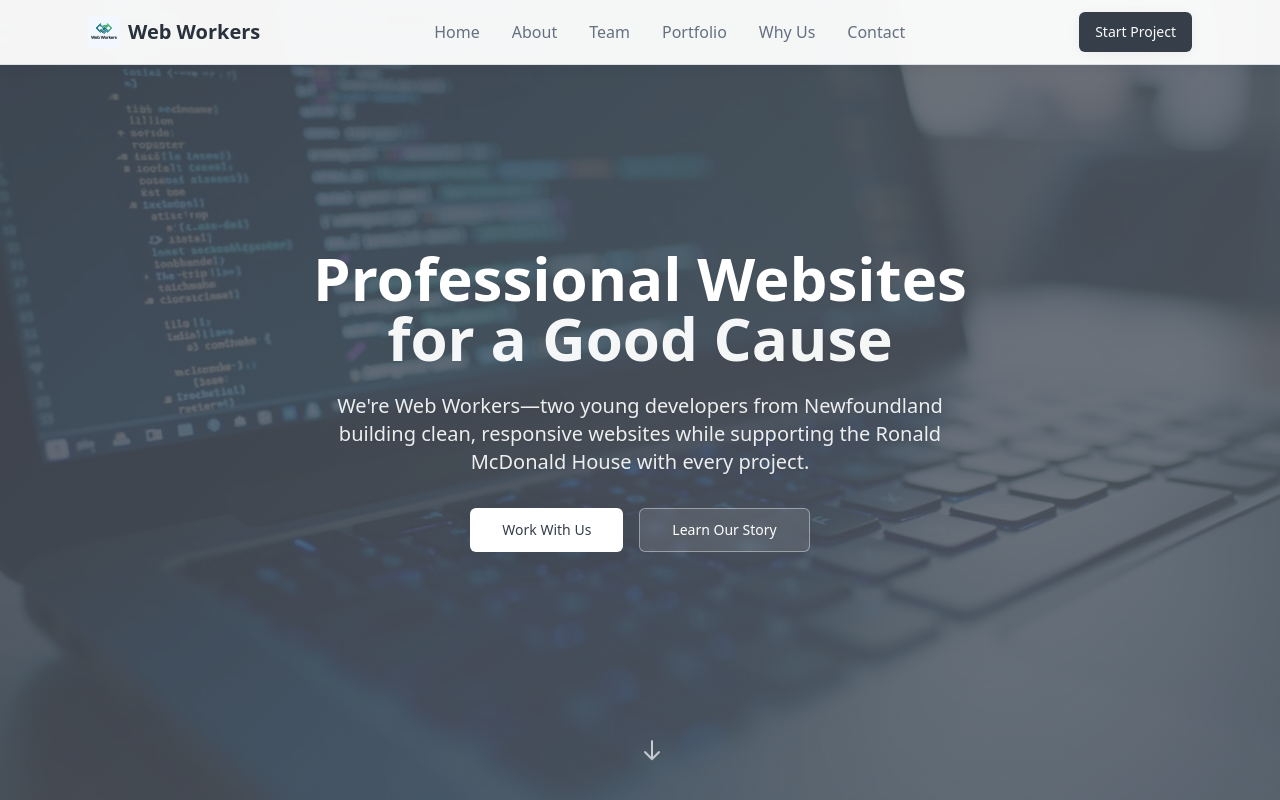
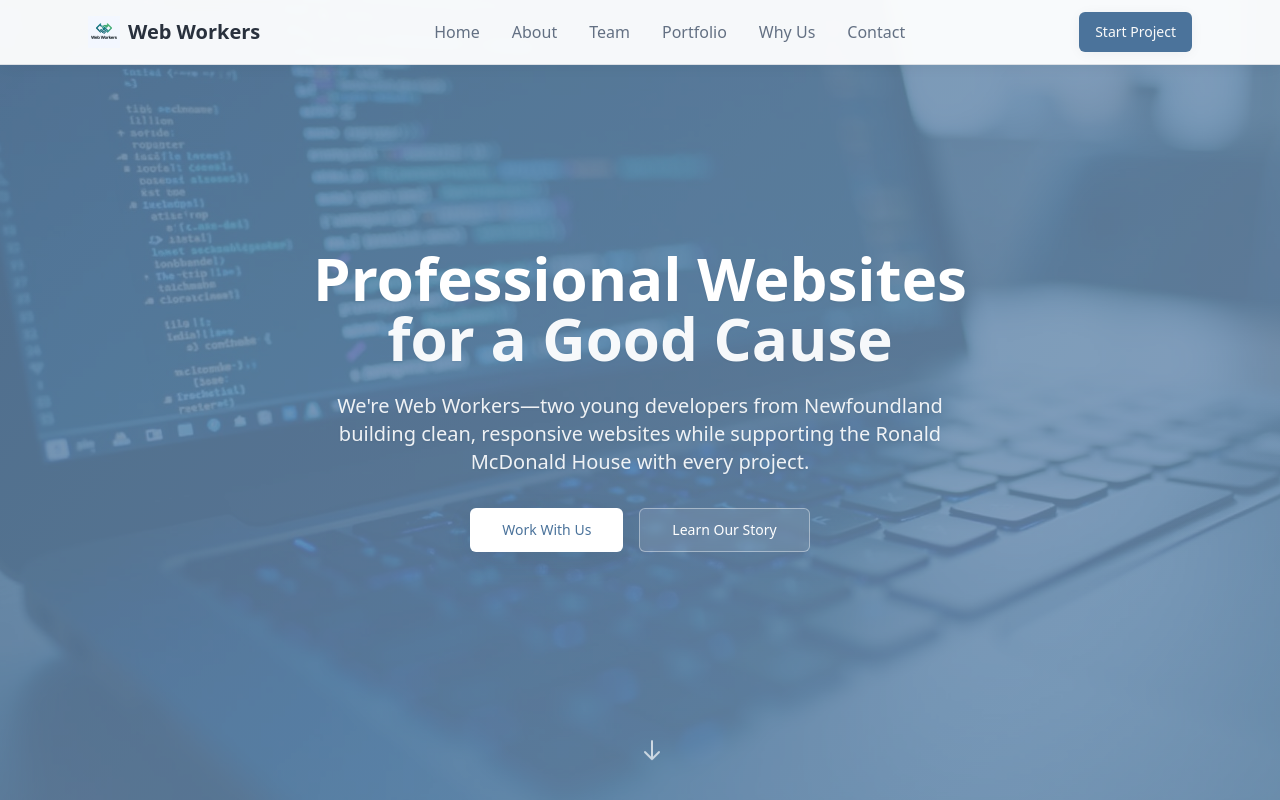
Before and after one commit to papiSKUNK/webworkers, a React (Vite) app: page / in a window 1280 px wide. Shown: the top 800 px of the page. Built offline with nearby package versions, Linux system fonts and the light colour scheme; the HTML template or start-up script is replaced by a standard one.

Commit message:
Revert hero background color

```diff
--- a/src/index.css
+++ b/src/index.css
@@ -10,23 +10,23 @@
     --background: 0 0% 100%;
     --foreground: 215 20% 20%;
 
-    /* Professional Primary - Neutral Slate */
-    --primary: 215 16% 25%;
+    /* Professional Primary - Calm Blue */
+    --primary: 210 35% 45%;
     --primary-foreground: 0 0% 98%;
-    --primary-glow: 215 18% 35%;
+    --primary-glow: 210 38% 52%;
 
-    /* Clean Secondary - Soft Gray */
-    --secondary: 210 12% 30%;
+    /* Clean Secondary - Professional Gray */
+    --secondary: 210 14% 30%;
     --secondary-foreground: 0 0% 98%;
-    --secondary-glow: 210 15% 40%;
+    --secondary-glow: 210 16% 38%;
 
-    /* Clear Accent - Subtle Charcoal */
-    --accent: 210 10% 45%;
+    /* Clear Accent - Soft Blue */
+    --accent: 210 30% 50%;
     --accent-foreground: 0 0% 98%;
 
     /* Neutral Palette */
-    --muted: 210 15% 96%;
-    --muted-foreground: 215 12% 45%;
+    --muted: 210 18% 96%;
+    --muted-foreground: 215 14% 45%;
     --card: 0 0% 100%;
     --card-foreground: 215 20% 20%;
     --popover: 0 0% 100%;
@@ -35,12 +35,12 @@
     /* Interactive States */
     --destructive: 0 65% 50%;
     --destructive-foreground: 0 0% 98%;
-    --border: 210 15% 88%;
-    --input: 210 12% 92%;
-    --ring: 215 16% 25%;
+    --border: 210 16% 88%;
+    --input: 210 14% 92%;
+    --ring: 210 35% 45%;
 
     /* Clear Design Elements */
-    --gradient-hero: linear-gradient(135deg, hsl(215 16% 25% / 0.92), hsl(215 14% 30% / 0.88));
+    --gradient-hero: linear-gradient(135deg, hsl(210 35% 45% / 0.90), hsl(210 32% 50% / 0.85));
     --gradient-warm: linear-gradient(135deg, hsl(var(--secondary)), hsl(var(--secondary-glow)));
     --gradient-subtle: linear-gradient(180deg, hsl(var(--background)), hsl(var(--muted)));
 
```
